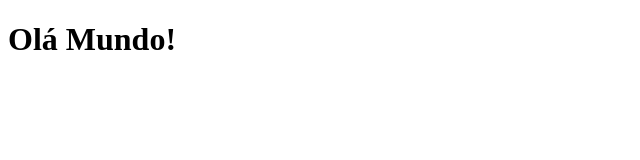
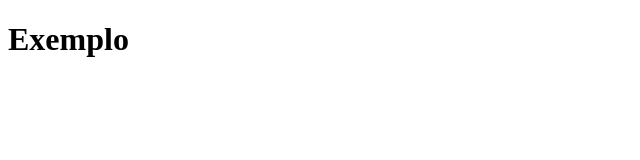
Before and after one commit to Gabs146/exemplo, a plain HTML site: page index.html in a window 1280 px wide. Shown: the whole page, without its empty margins (0-640 px from the left). Drawn offline with Linux system fonts and the light colour scheme.

Commit message:
adicionado header

```diff
--- a/index.html
+++ b/index.html
@@ -5,6 +5,8 @@
     <title>Meu Título</title>
 </head>
 <body>
-    <h1>Olá Mundo!</h1>
+    <header>
+        <h1>Exemplo</h1>
+    </header>
 </body>
 </html>
```
